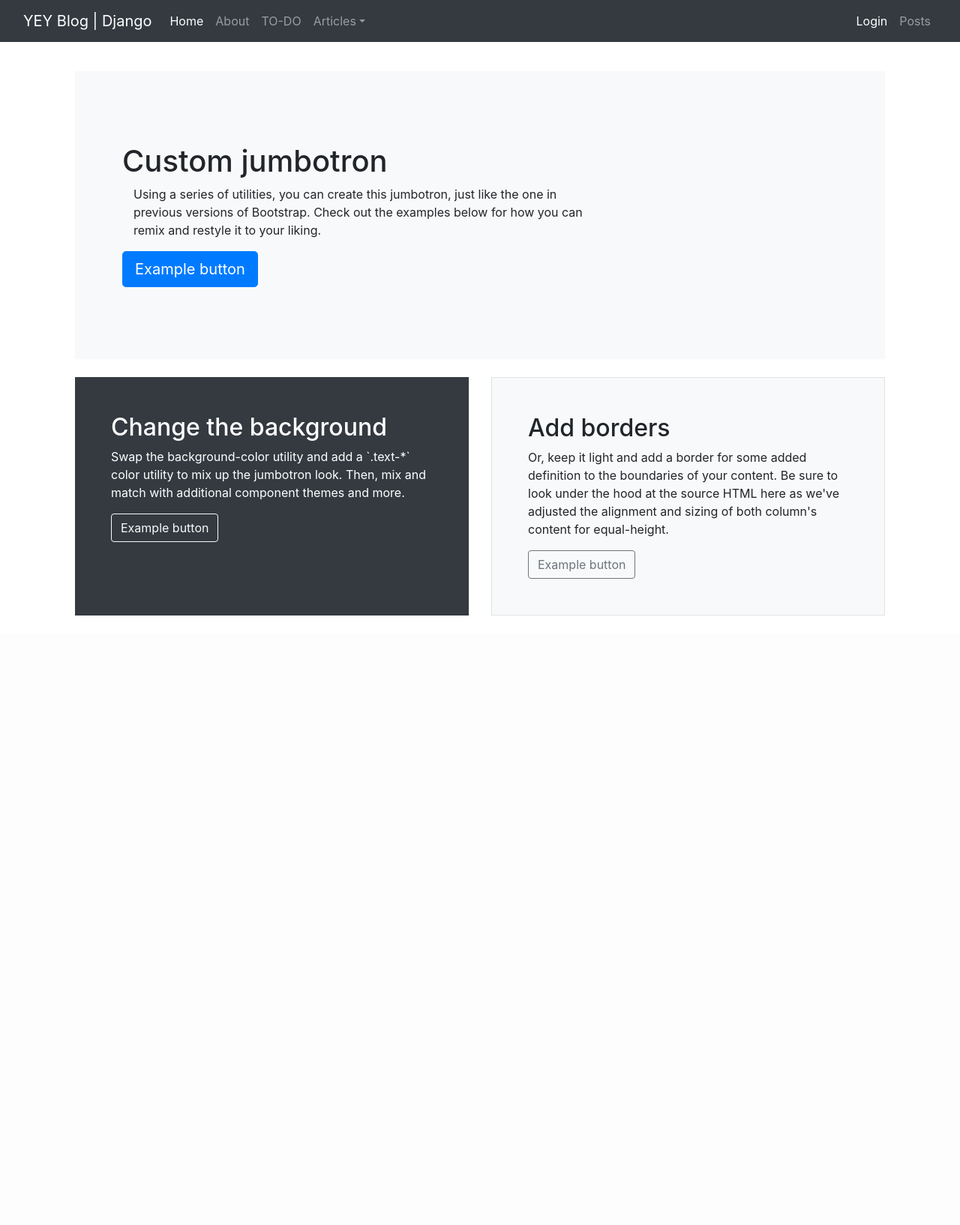
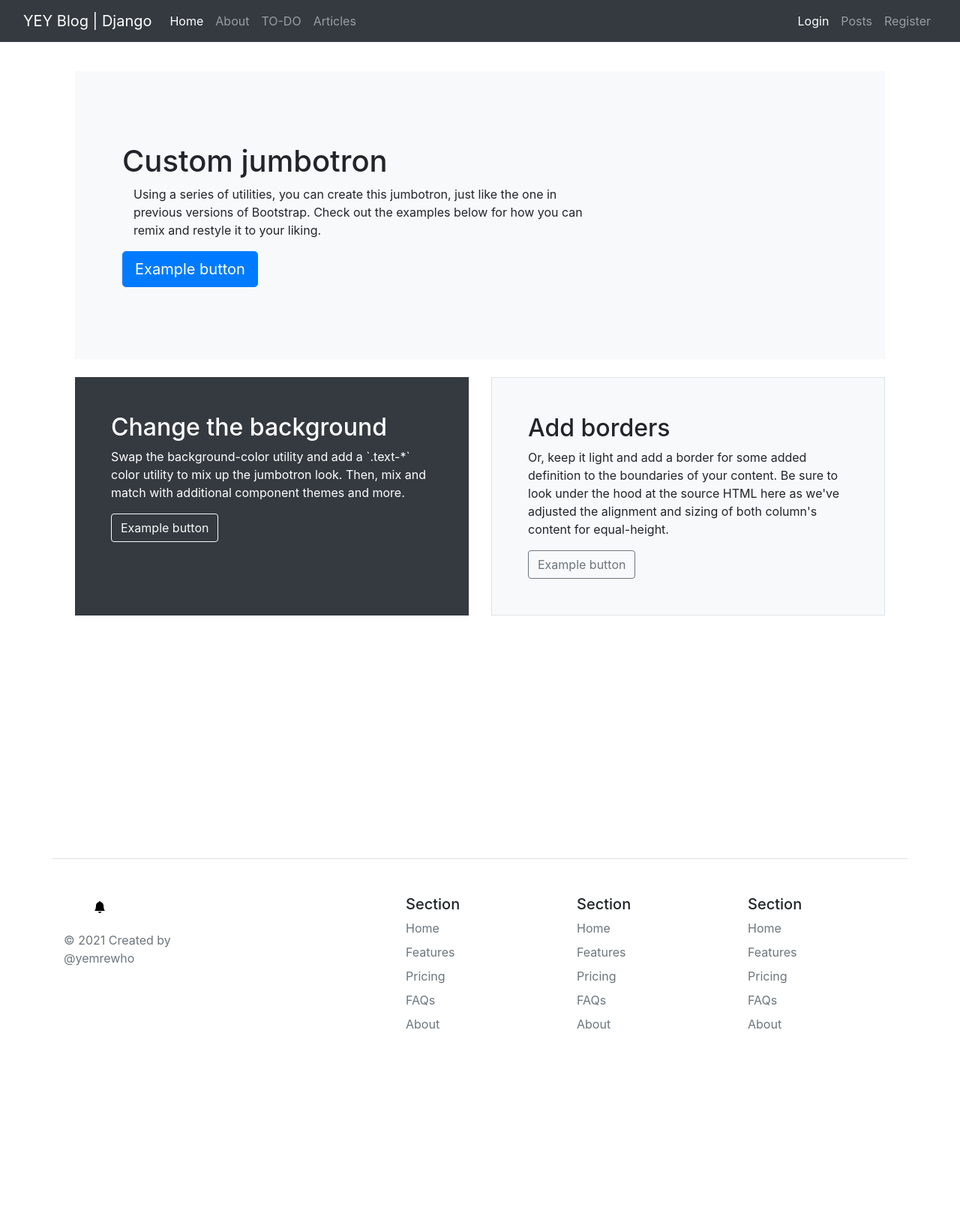
Before and after one commit to yemreyolcu/Django-Blog, a Django app: page / in a window 1280 px wide. Shown: the whole page at 75% size. Before the commit the page ends 821 px from the top, so only its background shows below. Run offline with Django 4.2, Linux system fonts and the light colour scheme; some libraries are stand-ins or nearby versions.

Commit message:
Project has finished exept TO-DO :)

```diff
--- a/blog/article/admin.py
+++ b/blog/article/admin.py
@@ -1,7 +1,9 @@
 from django.contrib import admin
 
-from .models import Article
+from .models import Article,Comment
 # Register your models here.
+
+admin.site.register(Comment)
 
 @admin.register(Article)
 class ArticleAdmin(admin.ModelAdmin):
--- a/blog/article/urls.py
+++ b/blog/article/urls.py
@@ -8,5 +8,7 @@ urlpatterns = [
     path('post/<int:id>',views.detail,name="detail"),
     path('update/<int:id>',views.updateArticle,name="update"),
     path('delete/<int:id>',views.deleteArticle,name="delete"),
+    path('comment/<int:id>',views.addcomment,name="postcomment"),
+    path('',views.allArticle,name="allarticle"),
 
 ]
--- a/blog/article/views.py
+++ b/blog/article/views.py
@@ -1,6 +1,6 @@
-from django.shortcuts import render, redirect, get_object_or_404
+from django.shortcuts import render, redirect, get_object_or_404,reverse
 from .forms import articleForm
-from .models import Article
+from .models import Article,Comment
 from django.contrib import messages
 from django.contrib.auth.decorators import login_required
 
@@ -31,10 +31,8 @@ def addarticle(request):
     return render(request,"article/addarticle.html",context)
 def detail(request,id):
     post = get_object_or_404(Article,id=id)
-    context = {
-        "post":post
-    }
-    return render(request,"article/detail.html",context)
+    comments = post.comments.all()
+    return render(request,"article/detail.html",{"post":post,"comments":comments})
 @login_required(login_url="login")
 def updateArticle(request,id):
     myarticle = get_object_or_404(Article,id=id)
@@ -55,3 +53,26 @@ def deleteArticle(request,id):
     myarticle.delete()
     messages.success(request,"Article has deleted successfully!")
     return redirect("article:dashboard")
+def allArticle(request):
+    keyword = request.GET.get("keyword")
+    if keyword:
+        articles = Article.objects.filter(title__contains= keyword)
+        context = {
+            "articles":articles
+        }
+        return render(request,"article/articles.html",context)
+    articles = Article.objects.all()
+    context = {
+        "articles":articles
+    }
+    return render(request,"article/articles.html",context)
+def addcomment(request,id):
+    article = get_object_or_404(Article,id=id)
+    if request.method == 'POST':
+        comment_author = request.POST.get("comment_author")
+        comment_content = request.POST.get("comment_content")
+        newComment = Comment(comment_author=comment_author,comment_content=comment_content)
+        newComment.article = article
+        newComment.save()
+        messages.success(request,"Comment has added!")
+    return redirect(reverse("article:detail",kwargs={"id":id}))
--- a/blog/blog/urls.py
+++ b/blog/blog/urls.py
@@ -5,6 +5,6 @@ urlpatterns = [
     path('admin/', admin.site.urls),
     path('',views.index,name="index"),
     path('about/',views.about,name="about"),
-    path('article/',include("article.urls")),
+    path('articles/',include("article.urls")),
     path('user/',include("user.urls")),
 ]
--- a/blog/static/style.css
+++ b/blog/static/style.css
@@ -1,10 +1,7 @@
 .container {
     margin-top: 15px ;
+    margin-bottom: 200px;
 }
 #aboutcontainer {
     margin-top: 100px;
 }
-.container h3 {
-    margin-top: 25px;
-    margin-bottom: 15px;
-}
--- /dev/null
+++ b/blog/templates/includes/footer.html
@@ -0,0 +1,63 @@
+<!doctype html>
+<html lang="en">
+<head>
+    <meta charset="UTF-8">
+    <meta name="viewport"
+          content="width=device-width, user-scalable=no, initial-scale=1.0, maximum-scale=1.0, minimum-scale=1.0">
+    <meta http-equiv="X-UA-Compatible" content="ie=edge">
+    <link rel="stylesheet" href="https://cdn.jsdelivr.net/npm/bootstrap-icons@1.8.1/font/bootstrap-icons.css">
+    <title>Document</title>
+</head>
+<body>
+<div class="container">
+    <footer class="row row-cols-5 py-5 my-5 border-top">
+        <div class="col">
+            <a href="/" class="d-flex align-items-center mb-3 link-dark text-decoration-none">
+                <svg class="bi me-2" width="40" height="32">
+                    <i class=" bi bi-bell-fill" style="color: black; "></i>
+                </svg>
+            </a>
+            <p class="text-muted">&copy; 2021 Created by @yemrewho</p>
+        </div>
+
+        <div class="col">
+
+        </div>
+
+        <div class="col">
+            <h5>Section</h5>
+            <ul class="nav flex-column">
+                <li class="nav-item mb-2"><a href="#" class="nav-link p-0 text-muted">Home</a></li>
+                <li class="nav-item mb-2"><a href="#" class="nav-link p-0 text-muted">Features</a></li>
+                <li class="nav-item mb-2"><a href="#" class="nav-link p-0 text-muted">Pricing</a></li>
+                <li class="nav-item mb-2"><a href="#" class="nav-link p-0 text-muted">FAQs</a></li>
+                <li class="nav-item mb-2"><a href="#" class="nav-link p-0 text-muted">About</a></li>
+            </ul>
+        </div>
+
+        <div class="col">
+
+            <h5>Section</h5>
+            <ul class="nav flex-column">
+                <li class="nav-item mb-2"><a href="#" class="nav-link p-0 text-muted">Home</a></li>
+                <li class="nav-item mb-2"><a href="#" class="nav-link p-0 text-muted">Features</a></li>
+                <li class="nav-item mb-2"><a href="#" class="nav-link p-0 text-muted">Pricing</a></li>
+                <li class="nav-item mb-2"><a href="#" class="nav-link p-0 text-muted">FAQs</a></li>
+                <li class="nav-item mb-2"><a href="#" class="nav-link p-0 text-muted">About</a></li>
+            </ul>
+        </div>
+
+        <div class="col">
+            <h5>Section</h5>
+            <ul class="nav flex-column">
+                <li class="nav-item mb-2"><a href="#" class="nav-link p-0 text-muted">Home</a></li>
+                <li class="nav-item mb-2"><a href="#" class="nav-link p-0 text-muted">Features</a></li>
+                <li class="nav-item mb-2"><a href="#" class="nav-link p-0 text-muted">Pricing</a></li>
+                <li class="nav-item mb-2"><a href="#" class="nav-link p-0 text-muted">FAQs</a></li>
+                <li class="nav-item mb-2"><a href="#" class="nav-link p-0 text-muted">About</a></li>
+            </ul>
+        </div>
+    </footer>
+</div>
+</body>
+</html>
--- a/blog/templates/includes/navbar.html
+++ b/blog/templates/includes/navbar.html
@@ -17,20 +17,15 @@
                 <li class="nav-item">
                     <a class="nav-link" href="/todo">TO-DO</a>
                 </li>
-                <li class="nav-item dropdown">
-                    <a class="nav-link dropdown-toggle" href="{% url 'article:dashboard' %}" id="dropdown03" data-bs-toggle="dropdown"
-                       aria-expanded="false">Articles</a>
-                    <ul class="dropdown-menu" aria-labelledby="dropdown03">
-                        <li><a class="dropdown-item" href="#">Action</a></li>
-                        <li><a class="dropdown-item" href="#">Another action</a></li>
-                        <li><a class="dropdown-item" href="#">Something else here</a></li>
-                    </ul>
+                <li class="nav-item">
+                    <a class="nav-link" href="{% url 'article:allarticle' %}">Articles</a>
                 </li>
+
             </ul>
             <ul class="navbar-nav ml-auto">
                 {% if request.user.is_authenticated %}
                     <li class="nav-item">
-                        <a class="nav-link" href="{% url 'register' %}">Register</a>
+                        <a class="nav-link" href="{% url 'article:dashboard' %}">Dashboard</a>
                     </li>
                     <li class="nav-item">
                         <a class="nav-link" href="{% url 'logout' %}">Logout</a>
@@ -42,6 +37,9 @@
                     <li class="nav-item">
                         <a class="nav-link" href="{% url 'about' %}">Posts</a>
                     </li>
+                    <li class="nav-item">
+                        <a class="nav-link" href="{% url 'register' %}">Register</a>
+                    </li>
                 {% endif %}
             </ul>
         </div>
--- a/blog/templates/layout.html
+++ b/blog/templates/layout.html
@@ -12,7 +12,7 @@
 </head>
 <body>
     {% include 'includes/navbar.html' %}
-    <div class="container">
+    <div class="container" style="margin-bottom: 300px">
             {% for message in messages %}
             {% if message.tags == "info" %}
                 <div class="alert alert-danger">{{ message }}</div>
@@ -24,6 +24,9 @@
 
         {% endblock %}
     </div>
+    <footer>
+        {% include 'includes/footer.html' %}
+    </footer>
 
 <script src="https://code.jquery.com/jquery-3.2.1.slim.min.js" integrity="sha384-KJ3o2DKtIkvYIK3UENzmM7KCkRr/rE9/Qpg6aAZGJwFDMVNA/GpGFF93hXpG5KkN" crossorigin="anonymous"></script>
 <script src="https://cdn.jsdelivr.net/npm/popper.js@1.12.9/dist/umd/popper.min.js" integrity="sha384-ApNbgh9B+Y1QKtv3Rn7W3mgPxhU9K/ScQsAP7hUibX39j7fakFPskvXusvfa0b4Q" crossorigin="anonymous"></script>
--- a/blog/templates/user/logout.html
+++ b/blog/templates/user/logout.html
@@ -1,5 +1,4 @@
 {% extends "layout.html" %}
 {% block body %}
-    <h3>Logout</h3>
-    <hr>
+
 {% endblock %}
```
Also changed, not shown: blog/article/models.py (+12 -0 lines), blog/templates/article/articles.html (added, +42 -0 lines), blog/templates/article/dashboard.html (+4 -4 lines), blog/templates/article/detail.html (+40 -3 lines), blog/db.sqlite3.
